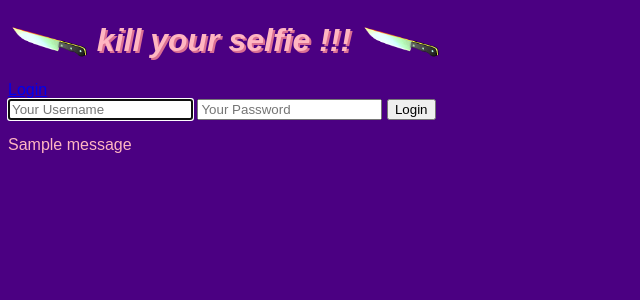
After one commit to Thegamefire/kill-your-selfie, a Flask app: page /login in a window 1280 px wide. The commit adds this page. Shown: the top 300 px of the page, without its empty margins (0-640 px from the left). Run offline with Flask 3, Linux system fonts and the light colour scheme; tables that the repository leaves empty hold one stand-in row (values such as "Sample post"); one stand-in notice (Sample message) is shown; some libraries are stand-ins or nearby versions.

Commit message:
Added the beginnings of a login system

```diff
--- a/kill_your_selfie/app.py
+++ b/kill_your_selfie/app.py
@@ -1,9 +1,17 @@
 import psycopg2
 import os
 from dotenv import load_dotenv
-from flask import Flask, render_template
+from flask import Flask, render_template, request, redirect, url_for, flash
+from flask_login import LoginManager, UserMixin, login_user, logout_user
+from sqlalchemy import create_engine
+from flask_sqlalchemy import SQLAlchemy
+
+
+login_manager = LoginManager()
 
 app = Flask(__name__)
+login_manager.init_app(app)
+
 
 load_dotenv()
 db_username = os.environ.get("USER_NAME")
@@ -11,10 +19,65 @@ db_password = os.environ.get("PASSWORD")
 db_host = os.environ.get("HOST")
 db_port = os.environ.get("PORT")
 db_database = os.environ.get('DATABASE')
+secret_key = os.environ.get('SECRET')
+
+app.config['SQLALCHEMY_DATABASE_URI']=f"postgresql+psycopg2://{db_username}:{db_password}@{db_host}:{db_port}/{db_database}"
+db = SQLAlchemy(app)
+app.config['SECRET_KEY'] = secret_key
+
+class User(UserMixin, db.Model):
+    __tablename__ = "user"
+
+    id = db.Column(db.Integer, primary_key=True)
+    username = db.Column(db.String(80), unique=True, nullable=False)
+    email = db.Column(db.String(120), unique=True, nullable=False)
+    pwd = db.Column(db.String(300), nullable=False, unique=True)
+
+    def __repr__(self):
+        return '<User %r>' % self.username
+
+# # Initialize app with extension
+# db.init_app(app)
+# Create database within app context
+
+with app.app_context():
+    db.create_all()
+
 
 @app.route("/")
+@app.route("/home")
 def homepage():
     return render_template('index.html')
 
+
+@login_manager.user_loader
+def load_user(user_id):
+    return User.query.get(user_id)
+
+@app.route('/login', methods=['GET','POST'])
+def login():
+    # If a post request was made, find the user by
+    # filtering for the username
+    if request.method == "POST":
+        user = User.query.filter_by(
+            username=request.form.get("username")).first()
+        if (user==None):
+            flash("User with that Username doesn't exist")
+        # Check if the password entered is the
+        # same as the user's password
+        elif user.pwd == request.form.get("password"):
+            # Use the login_user method to log in the user
+            login_user(user)
+            return redirect(url_for("homepage"))
+        # Redirect the user back to the home
+        # (we'll create the home route in a moment)
+    return render_template("login.html")
+
+
+@app.route('/logout')
+def logout():
+    return 'Logout'
+
+
 if __name__ == '__main__':
    app.run(debug=True)
--- a/kill_your_selfie/templates/index.html
+++ b/kill_your_selfie/templates/index.html
@@ -11,5 +11,11 @@
         kill your selfie !!!
         <img class="header_image" src="../static/assets/images/knife.gif" alt="knife">
     </h1>
+    <a href="{{ url_for('login') }}">Login</a>
+
+    <div>
+        {% block content %}
+        {% endblock %}
+    </div>
 </body>
 </html>
--- /dev/null
+++ b/kill_your_selfie/templates/login.html
@@ -0,0 +1,20 @@
+{% extends "index.html" %}
+
+{% block content %}
+
+<div>
+    <form method="POST" action="/login">
+        <input type="text" name="username" placeholder="Your Username" autofocus="">
+        <input type="password" name="password" placeholder="Your Password">
+        <button type="submit">Login</button>
+    </form>
+    {% with messages = get_flashed_messages()%}
+{% if messages%}
+    {% for message in messages%}
+    <p>{{message}}</p>
+    {%endfor%}
+    {%endif%}
+    {%endwith%}
+</div>
+
+{% endblock %}
--- a/pyproject.toml
+++ b/pyproject.toml
@@ -18,6 +18,8 @@ MarkupSafe = "3.0.2"
 Werkzeug = "3.1.3"
 python-dotenv = "^1.0.1"
 psycopg2-binary = "^2.9.10"
+flask-login = "^0.6.3"
+flask-sqlalchemy = "^3.1.1"
 
 [build-system]
 requires = ["poetry-core"]
```
Also changed, not shown: 1 other file.
